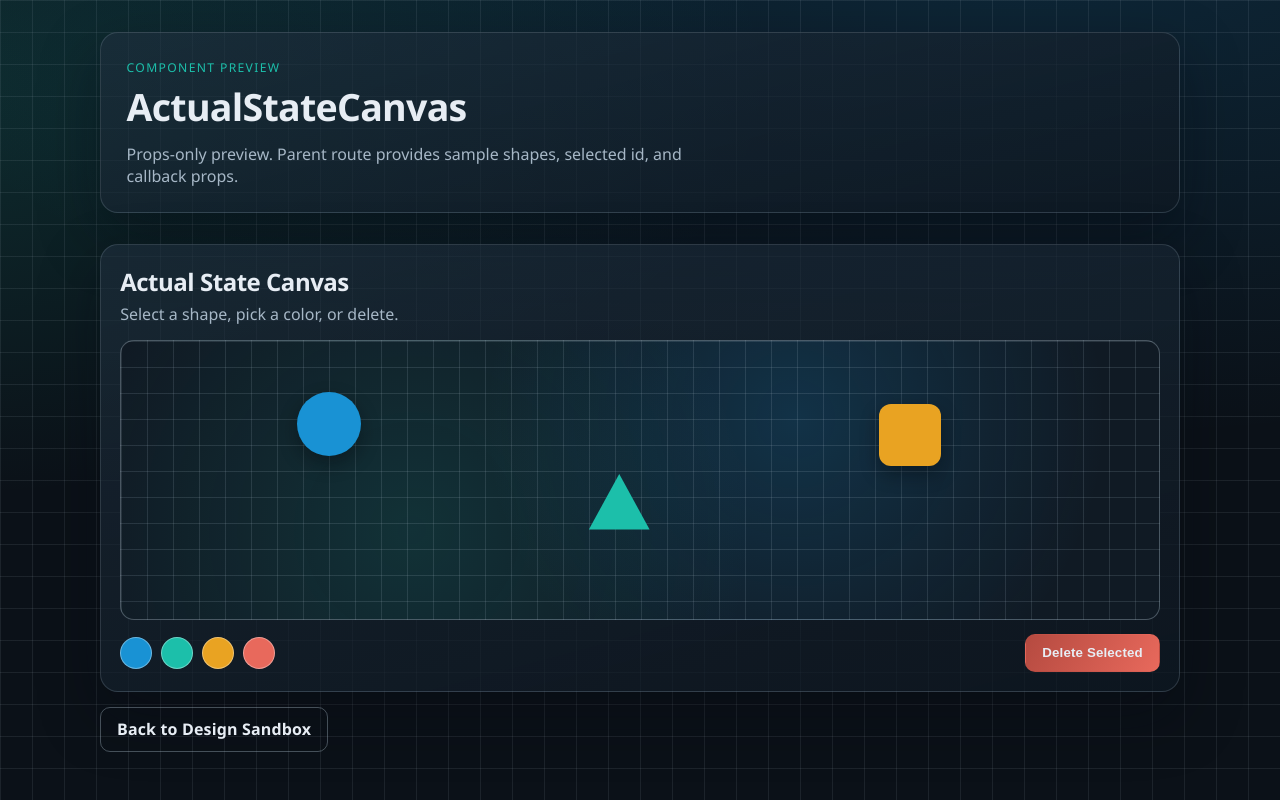
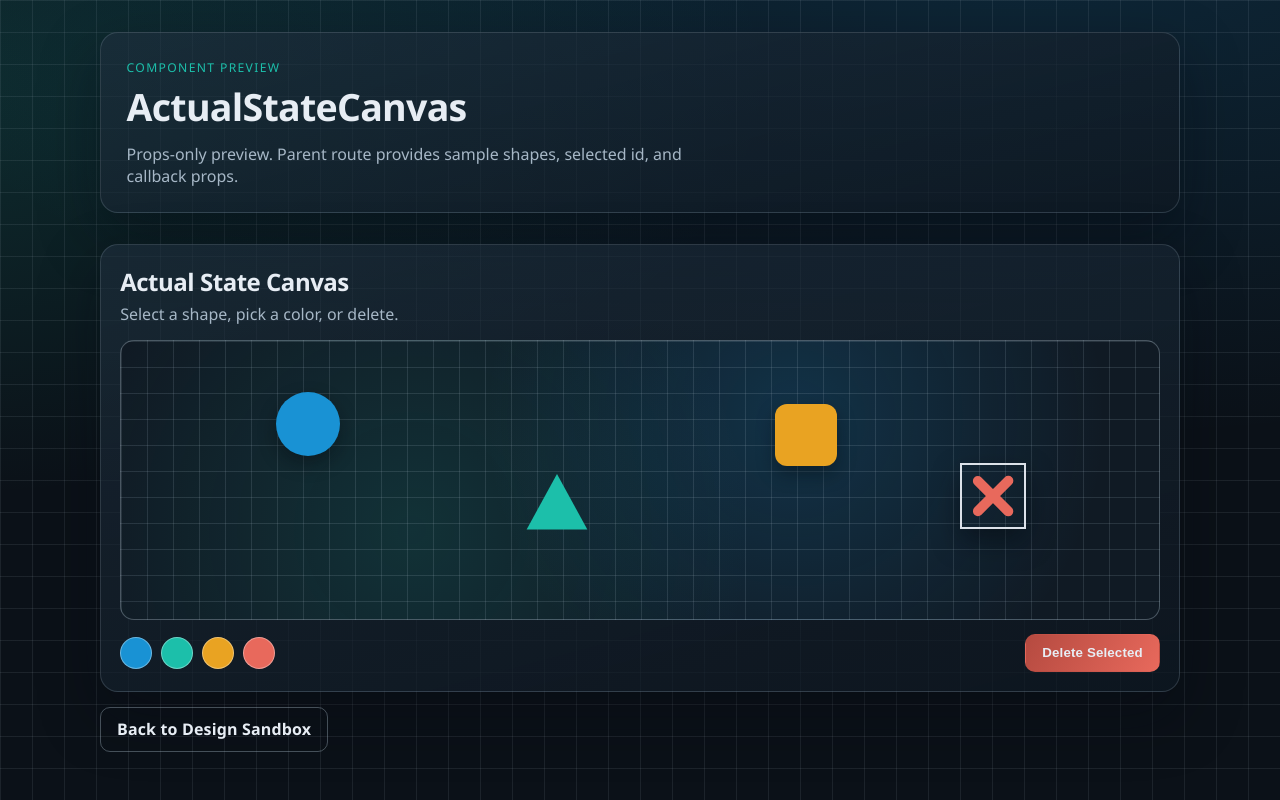
Before and after one commit to LiamCarver/desired-state-demo, a React (Vite) app in the folder app/: page /design/components/canvas in a window 1280 px wide. Built offline with nearby package versions, Linux system fonts and the light colour scheme.

Commit message:
feat: add x shape support across component previews

```diff
--- a/app/src/components/ActualStateCanvas.tsx
+++ b/app/src/components/ActualStateCanvas.tsx
@@ -1,4 +1,4 @@
-export type CanvasShapeType = 'circle' | 'triangle' | 'square'
+export type CanvasShapeType = 'circle' | 'triangle' | 'square' | 'x'
 
 export type CanvasShape = {
   id: string
@@ -46,6 +46,7 @@ function ActualStateCanvas({
         {shapes.map((shape) => {
           const shapeClass = `canvas-shape canvas-shape-${shape.type}`
           const isSelected = shape.id === selectedShapeId
+          const isXShape = shape.type === 'x'
           return (
             <button
               key={shape.id}
@@ -59,7 +60,8 @@ function ActualStateCanvas({
                 top: `${shape.y}%`,
                 width: `${shape.size}px`,
                 height: `${shape.size}px`,
-                backgroundColor: shape.color,
+                backgroundColor: isXShape ? 'transparent' : shape.color,
+                color: shape.color,
               }}
               onClick={() => onSelectShape(shape.id)}
             />
--- a/app/src/components/DesiredStateEditor.tsx
+++ b/app/src/components/DesiredStateEditor.tsx
@@ -1,8 +1,8 @@
 import type { FocusEvent } from 'react'
 
-type DesiredShapeType = 'circle' | 'triangle' | 'square'
+export type DesiredShapeType = 'circle' | 'triangle' | 'square' | 'x'
 
-type DesiredShape = {
+export type DesiredShape = {
   id: string
   type: DesiredShapeType
   color: string
@@ -34,6 +34,7 @@ const shapeOptions: Array<{ value: DesiredShapeType; label: string }> = [
   { value: 'circle', label: 'Circle' },
   { value: 'triangle', label: 'Triangle' },
   { value: 'square', label: 'Square' },
+  { value: 'x', label: 'X' },
 ]
 
 function DesiredStateEditor({
--- a/app/src/design/designTokens.ts
+++ b/app/src/design/designTokens.ts
@@ -13,6 +13,7 @@ export const shapeSpecs: ShapeSpec[] = [
   { id: 'circle', label: 'Circle', className: 'shape shape-circle' },
   { id: 'triangle', label: 'Triangle', className: 'shape shape-triangle' },
   { id: 'square', label: 'Square', className: 'shape shape-square' },
+  { id: 'x', label: 'X', className: 'shape shape-x' },
 ]
 
 export const palette: PaletteSwatch[] = [
--- a/app/src/index.css
+++ b/app/src/index.css
@@ -223,6 +223,31 @@ h2 {
   clip-path: polygon(50% 8%, 4% 92%, 96% 92%);
 }
 
+.canvas-shape-x {
+  box-shadow: none;
+}
+
+.canvas-shape-x::before,
+.canvas-shape-x::after {
+  content: '';
+  position: absolute;
+  top: 50%;
+  left: 50%;
+  width: 85%;
+  height: 16%;
+  border-radius: 999px;
+  background: currentColor;
+  transform-origin: center;
+}
+
+.canvas-shape-x::before {
+  transform: translate(-50%, -50%) rotate(45deg);
+}
+
+.canvas-shape-x::after {
+  transform: translate(-50%, -50%) rotate(-45deg);
+}
+
 .canvas-shape.is-selected {
   box-shadow:
     0 0 0 2px rgba(231, 237, 244, 0.95),
@@ -401,6 +426,7 @@ h2 {
 }
 
 .dropdown-shape-chip {
+  position: relative;
   width: 14px;
   height: 14px;
   background: #d5dfeb;
@@ -418,6 +444,32 @@ h2 {
 
 .dropdown-shape-triangle {
   clip-path: polygon(50% 8%, 4% 92%, 96% 92%);
+}
+
+.dropdown-shape-x {
+  background: transparent;
+  border: none;
+}
+
+.dropdown-shape-x::before,
+.dropdown-shape-x::after {
+  content: '';
+  position: absolute;
+  top: 50%;
+  left: 50%;
+  width: 90%;
+  height: 2px;
+  border-radius: 999px;
+  background: #d5dfeb;
+  transform-origin: center;
+}
+
+.dropdown-shape-x::before {
+  transform: translate(-50%, -50%) rotate(45deg);
+}
+
+.dropdown-shape-x::after {
+  transform: translate(-50%, -50%) rotate(-45deg);
 }
 
 .color-dropdown {
@@ -511,6 +563,7 @@ h2 {
 }
 
 .shape {
+  position: relative;
   width: 72px;
   height: 72px;
   background: linear-gradient(160deg, #26b6c4, #1892d4);
@@ -527,6 +580,31 @@ h2 {
 
 .shape-triangle {
   clip-path: polygon(50% 8%, 4% 92%, 96% 92%);
+}
+
+.shape-x {
+  background: transparent;
+}
+
+.shape-x::before,
+.shape-x::after {
+  content: '';
+  position: absolute;
+  top: 50%;
+  left: 50%;
+  width: 86%;
+  height: 9px;
+  border-radius: 999px;
+  background: linear-gradient(160deg, #26b6c4, #1892d4);
+  transform-origin: center;
+}
+
+.shape-x::before {
+  transform: translate(-50%, -50%) rotate(45deg);
+}
+
+.shape-x::after {
+  transform: translate(-50%, -50%) rotate(-45deg);
 }
 
 .button-row {
--- a/app/src/routes/CanvasComponentRoute.tsx
+++ b/app/src/routes/CanvasComponentRoute.tsx
@@ -3,9 +3,10 @@ import ActualStateCanvas, { type CanvasColorOption, type CanvasShape } from '../
 import { palette } from '../design/designTokens'
 
 const sampleShapes: CanvasShape[] = [
-  { id: 'shape-a1', type: 'circle', color: '#1992D4', x: 20, y: 30, size: 64 },
-  { id: 'shape-b2', type: 'triangle', color: '#1CBFAA', x: 48, y: 58, size: 66 },
-  { id: 'shape-c3', type: 'square', color: '#E9A322', x: 76, y: 34, size: 62 },
+  { id: 'shape-1', type: 'circle', color: '#1992D4', x: 18, y: 30, size: 64 },
+  { id: 'shape-2', type: 'triangle', color: '#1CBFAA', x: 42, y: 58, size: 66 },
+  { id: 'shape-3', type: 'square', color: '#E9A322', x: 66, y: 34, size: 62 },
+  { id: 'shape-4', type: 'x', color: '#E8695C', x: 84, y: 56, size: 62 },
 ]
 
 const sampleColors: CanvasColorOption[] = palette.map((swatch) => ({
@@ -30,7 +31,7 @@ function CanvasComponentRoute() {
         title="Actual State Canvas"
         subtitle="Select a shape, pick a color, or delete."
         shapes={sampleShapes}
-        selectedShapeId="shape-b2"
+        selectedShapeId="shape-4"
         colorOptions={sampleColors}
         onSelectShape={noop}
         onDeleteSelected={noop}
--- a/app/src/routes/DesiredStateEditorComponentRoute.tsx
+++ b/app/src/routes/DesiredStateEditorComponentRoute.tsx
@@ -1,9 +1,12 @@
 import { useState } from 'react'
 import { Link } from 'react-router-dom'
-import DesiredStateEditor from '../components/DesiredStateEditor'
+import DesiredStateEditor, {
+  type DesiredShape,
+  type DesiredShapeType,
+} from '../components/DesiredStateEditor'
 import { palette } from '../design/designTokens'
 
-const initialDesiredShapes = [
+const initialDesiredShapes: DesiredShape[] = [
   { id: 'shape-1', type: 'circle' as const, color: '#1992D4' },
   { id: 'shape-2', type: 'triangle' as const, color: '#1CBFAA' },
   { id: 'shape-3', type: 'square' as const, color: '#E9A322' },
@@ -32,7 +35,7 @@ function DesiredStateEditorComponentRoute() {
     setShapes((current) => current.filter((shape) => shape.id !== shapeId))
   }
 
-  function handleChangeShapeType(shapeId: string, nextType: 'circle' | 'triangle' | 'square') {
+  function handleChangeShapeType(shapeId: string, nextType: DesiredShapeType) {
     setShapes((current) =>
       current.map((shape) => (shape.id === shapeId ? { ...shape, type: nextType } : shape)),
     )
```
